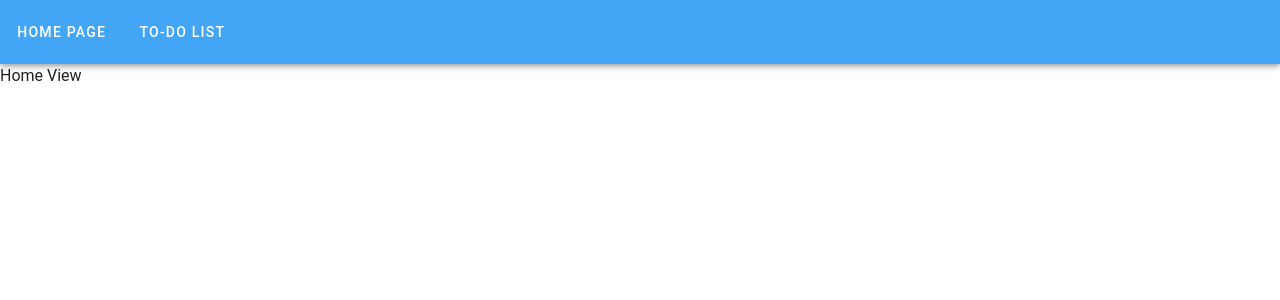
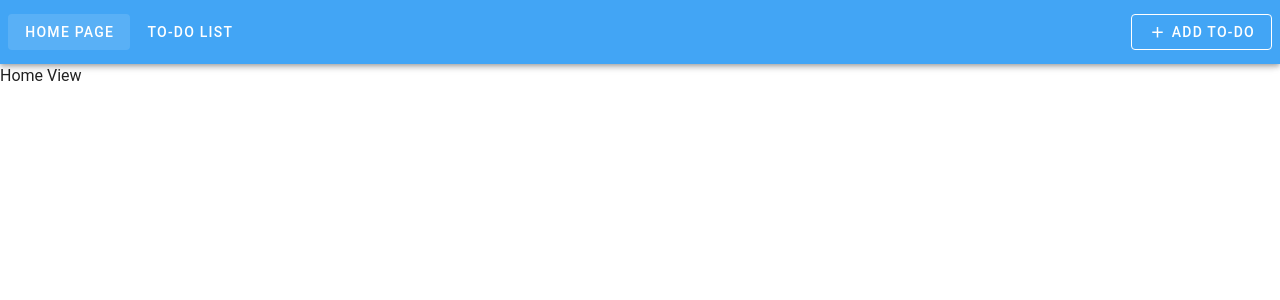
Before and after one commit to muhammederdinc/to-do-app, a Vue app: page / in a window 1280 px wide. Shown: the top 300 px of the page. Built offline with nearby package versions, Linux system fonts and the light colour scheme.

Commit message:
style: header design

```diff
--- a/src/App.vue
+++ b/src/App.vue
@@ -3,34 +3,68 @@ import { RouterView } from 'vue-router'
 import { ref } from 'vue'
 
 const isDrawerVisible = ref(false)
+const routingButtons = [
+  {
+    text: 'Home Page',
+    value: 'home',
+    path: '/'
+  },
+  {
+    text: 'To-Do List',
+    value: 'list',
+    path: '/to-do-list'
+  }
+]
 </script>
 
 <template>
   <v-app id="inspire">
     <v-navigation-drawer v-if="isDrawerVisible" v-model="isDrawerVisible">
       <v-list>
-        <v-list-item title="Home Page" value="home"></v-list-item>
-
-        <v-list-item title="To-Do List" value="list"></v-list-item>
-        </v-list>
+        <v-list-item
+          v-for="(btn, index) in routingButtons"
+          :key="index"
+          :title="btn.text"
+          :value="btn.value"
+          :to="btn.path"
+        />
+      </v-list>
     </v-navigation-drawer>
 
-    <v-app-bar color="#42A5F5">
+    <v-app-bar class="px-2" color="#42A5F5">
       <v-app-bar-nav-icon
-        class="d-sm-none"
+        class="d-sm-none pa-0 ma-0"
         color="white"
         @click="isDrawerVisible = !isDrawerVisible"
       />
 
       <div class="d-none d-sm-flex">
-        <v-btn color="white" variant="text">
-          Home Page
-        </v-btn>
-
-        <v-btn color="white" variant="text">
-          To-Do List
+        <v-btn
+          v-for="(btn, index) in routingButtons"
+          :key="index"
+          color="white"
+          variant="text"
+          :to="btn.path"
+        >
+          {{ btn.text }}
         </v-btn>
       </div>
+
+      <v-spacer />
+
+      <v-btn class="d-none d-sm-flex" color="white" variant="outlined">
+        <v-icon class="mr-1">mdi-plus</v-icon>
+
+        Add To-Do
+      </v-btn>
+
+      <v-btn
+        class="d-sm-none"
+        size="small"
+        variant="outlined"
+        color="white"
+        icon="mdi-plus"
+      />
     </v-app-bar>
 
     <v-main>
```
